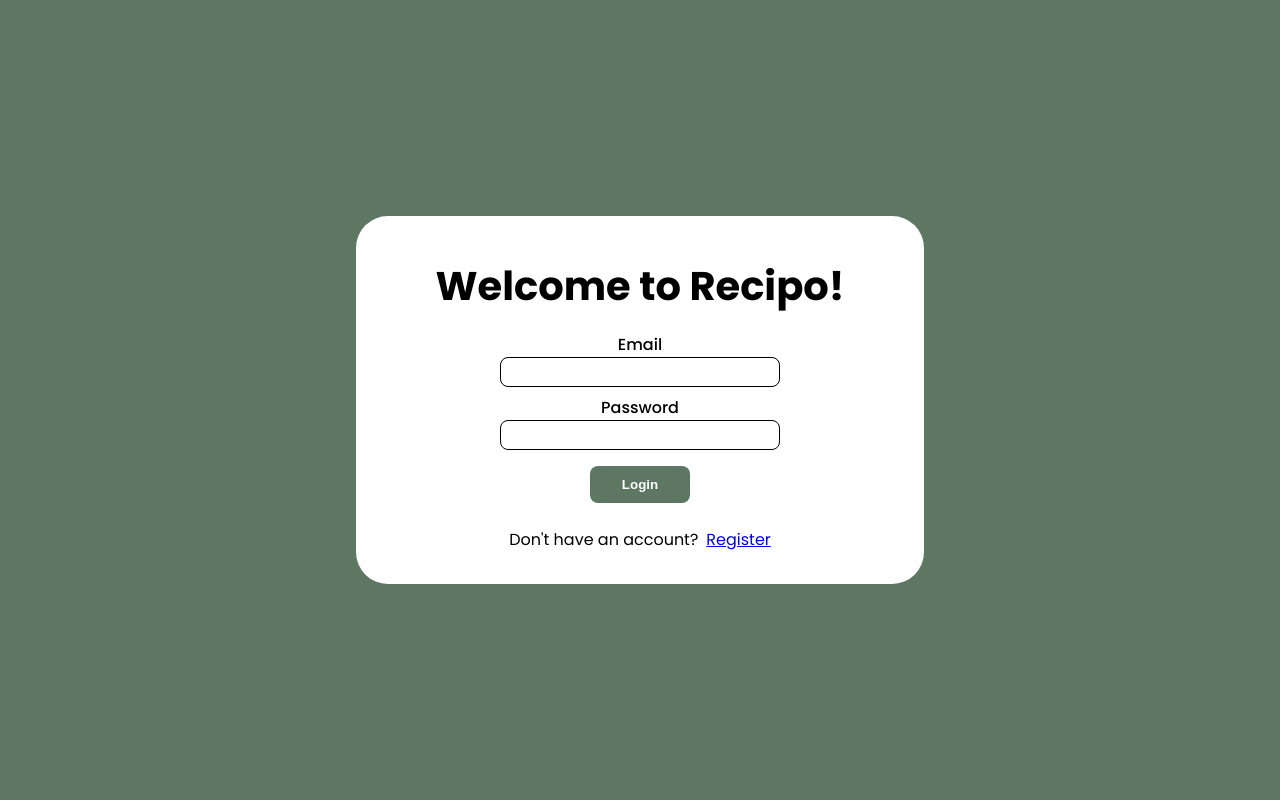
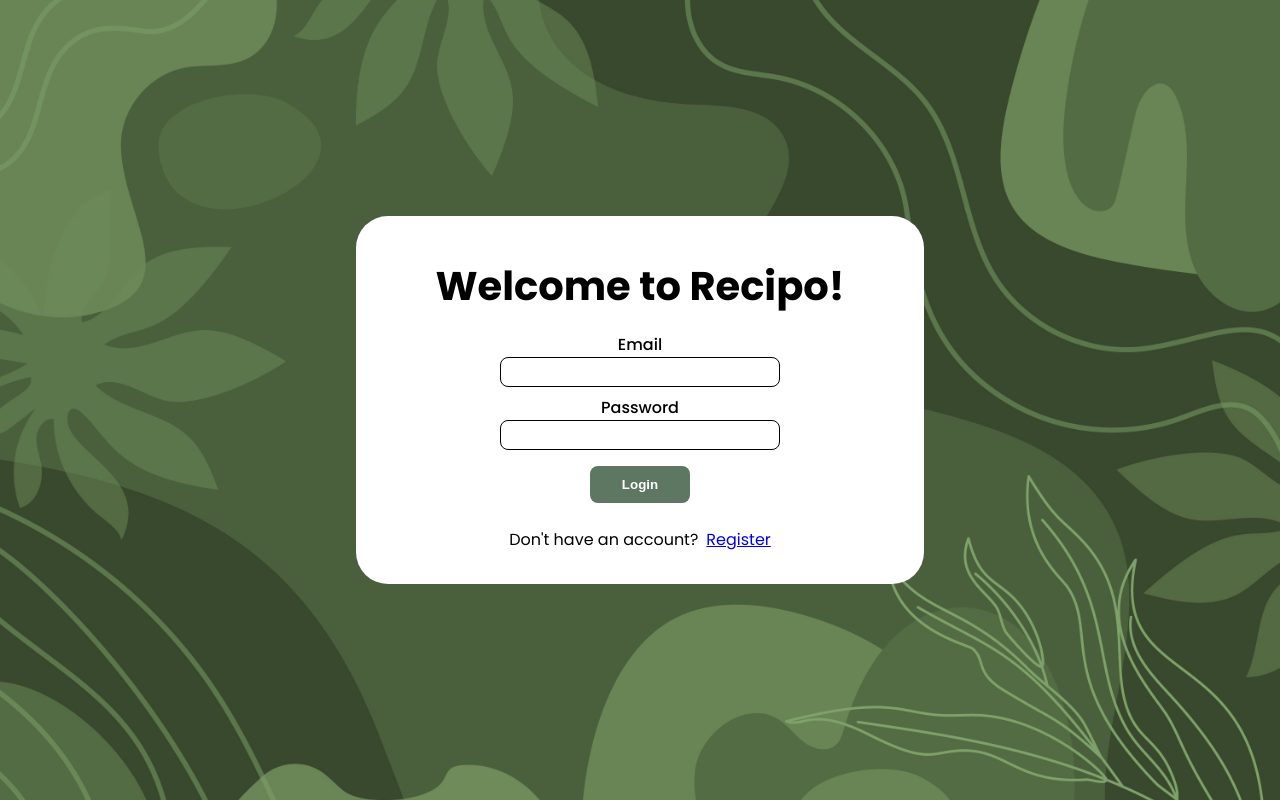
Before and after one commit to maxchmelda/recipo, a React (Vite) app in the folder client/: page /login in a window 1280 px wide. Built offline with nearby package versions, Linux system fonts and the light colour scheme; a web font is replaced by a local one.

Commit message:
adjusted login page background

```diff
--- a/client/src/pages/login/Login.css
+++ b/client/src/pages/login/Login.css
@@ -8,7 +8,9 @@
     justify-content: center;
     flex-direction: column;
     font-family: 'Poppins', sans-serif;
-    background-color: #5d7762;
+    background-image: url('/images/background.jpg');
+    background-size: cover;
+    background-position: center;
 }
 
 .welcome {
```
Also changed, not shown: client/public/images/background.jpg (added).
